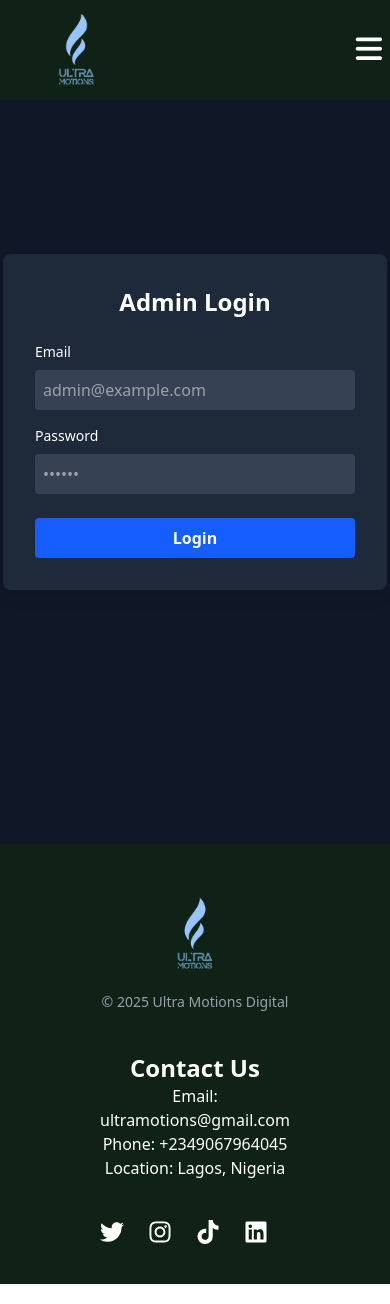
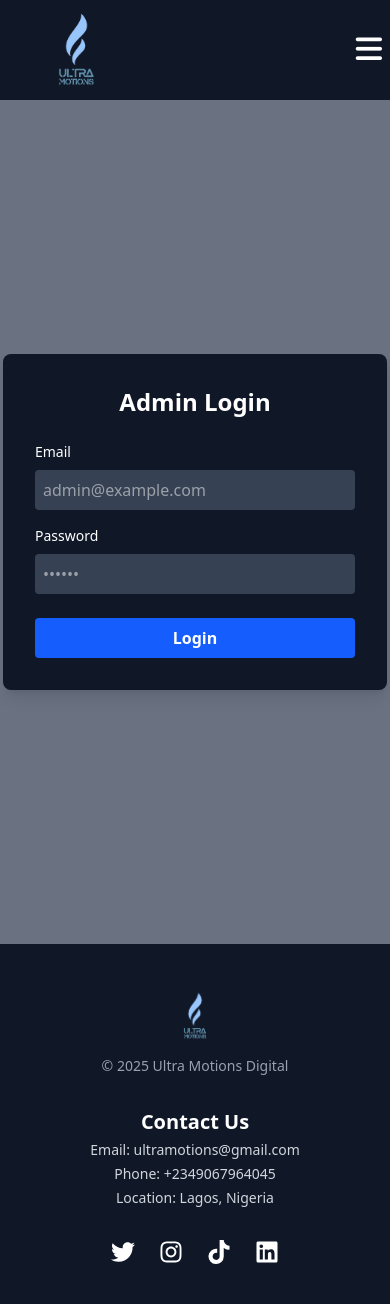
Before and after one commit to Unstoppable22/UltraMotionsDigitals, a React (Vite) app in the folder FrontEnd/: page /admin/login in a window 390 px wide. Built offline with nearby package versions, Linux system fonts and the light colour scheme.

Commit message:
updating

```diff
--- a/FrontEnd/src/App.jsx
+++ b/FrontEnd/src/App.jsx
@@ -5,6 +5,7 @@ import Home from "./pages/Home";
 import Faq from "./components/Faq";
 import AboutUs from "./pages/AboutUs";
 import CategorySectionGroup from "./components/CategorySectionGroup";
+import Testimonials from "./components/Testimonials";
 import LaunchSection from "./components/LaunchSection";
 import Dashboard from "./components/Dashboard";
 import AdminLogin from "./pages/AdminLogin";
@@ -17,6 +18,7 @@ export default function App() {
     <Router>
       <Navbar />
       <Routes>
+        <Route path="/Testimonials" element={<Testimonials />} />
         <Route path="/" element={<Home />} />
         <Route path="/faq" element={<Faq />} />
         <Route path="/about" element={<AboutUs />} />
--- a/FrontEnd/src/components/CategorySection.jsx
+++ b/FrontEnd/src/components/CategorySection.jsx
@@ -2,7 +2,7 @@ import React from "react";
 
 function ServiceCard({ service, onChoose }) {
   return (
-    <div className="border rounded-lg overflow-hidden shadow-sm flex flex-col">
+    <div className="border rounded-lg overflow-hidden shadow-sm flex flex-col ">
       <img
         src={service.image}
         alt={service.title}
@@ -15,7 +15,7 @@ function ServiceCard({ service, onChoose }) {
           From <span className="line-through text-gray-400">{service.originalPrice}</span> {service.price}
         </p>
         <button
-          className="mt-auto border border-[#102116] rounded px-4 py-2 text-center hover:bg-[#102116] hover:text-white transition"
+          className="mt-auto border border-[#102116] rounded px-4 py-2 text-center hover:bg-gray-900 hover:text-white transition"
           onClick={() => onChoose(service)}
         >
           Choose Options
--- a/FrontEnd/src/components/CategorySectionGroup.jsx
+++ b/FrontEnd/src/components/CategorySectionGroup.jsx
@@ -31,8 +31,8 @@ export default function CategorySectionGroup() {
   }, [searchTerm]);
 
   return (
-    <div className="px-6 py-10 max-w-7xl mx-auto">
-      <h1 className="text-3xl font-semibold mb-6">Explore Ad Spaces</h1>
+    <div className="px-6 py-10 max-w-7xl mx-auto bg-[#e5f4fb]">
+      <h1 className="text-3xl font-semibold mb-6 ">Explore Ad Spaces</h1>
 
       {/* Search Input */}
       <input
@@ -40,7 +40,7 @@ export default function CategorySectionGroup() {
         value={searchTerm}
         onChange={e => setSearchTerm(e.target.value)}
         placeholder="Search by location or title"
-        className="w-full border border-gray-300 px-4 py-3 rounded-lg mb-10 shadow-sm"
+        className="w-full border border-gray-900 px-4 py-3 rounded-lg mb-10 shadow-sm"
         autoComplete="off"
         aria-label="Search locations or titles"
       />
--- a/FrontEnd/src/components/Faq.jsx
+++ b/FrontEnd/src/components/Faq.jsx
@@ -90,11 +90,11 @@ export default function Faq() {
         </div>
       </div>
     </div>
-    <div className=" bg-[#102116] backdrop-blur-xl py-10 flex justify-center px-10 ">
-      <div className="text-center p-10 lg:py-10 lg:px-30 bg-[#4d605c] text-white rounded-lg ">
+    <div className=" bg-gray-500 backdrop-blur-xl py-10 flex justify-center px-10 ">
+      <div className="text-center p-10 lg:py-10 lg:px-30 bg-[#e5f4fb] text-black rounded-lg ">
         <h1 className="text-[30px] lg:text-[35px] font-mono">Boost Your Brand Today</h1>
         <h2 className="text-[20px]">Unlock new levels of digital success with our cutting-edge marketing strategies and innovative advertising solutions tailored for your business needs in Lagos.</h2>
-       <button onClick={handleNavigation} className='hover:bg-black/25 backdrop-blur-sm text-white text-xl drop-shadow-lg border border-white px-8 py-3 rounded-md mt-8 inline-block'>
+       <button onClick={handleNavigation} className='hover:bg-black/25 backdrop-blur-sm text-black text-xl drop-shadow-lg border border-black px-8 py-3 rounded-md mt-8 inline-block'>
   Get Started
 </button>
       </div>
--- a/FrontEnd/src/components/Footer.jsx
+++ b/FrontEnd/src/components/Footer.jsx
@@ -3,25 +3,25 @@ import { FaTwitter, FaInstagram, FaTiktok, FaLinkedin } from 'react-icons/fa';
 
 export default function Footer() {
   return (
-    <footer className="bg-[#102116] text-white py-10 px-25 items-center flex lg:px-6">
-      <div className="max-w-7xl mx-auto items-center flex-row lg:flex justify-between gap-10 space-y-10 ">
+    <footer className="bg-gray-900 text-white py-10 px-6">
+      <div className="max-w-7xl mx-auto w-full flex flex-col md:flex-row items-center md:items-center justify-between gap-8">
 
         {/* Logo & Branding */}
-        <div className="text-center md:text-left">
-          <img src="/images/logo.png" alt="logo footer" className="h-25 mx-auto md:mx-0" />
+        <div className="flex-shrink-0 text-center md:text-left">
+          <img src="/images/logo.png" alt="logo footer" className="h-16 mx-auto md:mx-0" />
           <p className="mt-2 text-sm text-gray-400">© {new Date().getFullYear()} Ultra Motions Digital</p>
         </div>
 
         {/* Contact Info */}
-        <div className="text-center md:text-left flex flex-col md:flex-col">
-          <h2 className="text-2xl lg:text-3xl font-semibold">Contact Us</h2>
-          <p >Email: ultramotions@gmail.com</p>
-          <p>Phone: +2349067964045</p>
-          <p>Location: Lagos, Nigeria</p>
+        <div className="text-center md:text-left flex flex-col space-y-1">
+          <h2 className="text-xl md:text-2xl font-semibold">Contact Us</h2>
+          <p className="text-sm text-gray-300">Email: ultramotions@gmail.com</p>
+          <p className="text-sm text-gray-300">Phone: +2349067964045</p>
+          <p className="text-sm text-gray-300">Location: Lagos, Nigeria</p>
         </div>
 
         {/* Social Media Icons */}
-        <div className="lg:flex gap-6  text-2xl text-center md:text-left flex flex-row">
+        <div className="flex items-center gap-6 text-2xl">
           <a href="https://twitter.com" target="_blank" rel="noopener noreferrer" className="hover:text-blue-400">
             <FaTwitter />
           </a>
--- a/FrontEnd/src/components/Header.jsx
+++ b/FrontEnd/src/components/Header.jsx
@@ -19,7 +19,7 @@ export default function Header() {
           Expand your Audience, Elevate your Brand
         </h1>
         <h2 className="text-white text-2xl max-w-3xl mx-auto">
-          Amplify your brand's presence with innovative digital strategies from ULTRA MOTIONS DIGITALS, the leading marketing agency in Lagos.
+          Amplify your brand's presence with innovative digital strategies from ULTRA MOTIONS DIGITALS, the leading marketing agency in Nigeria.
         </h2>
         <button
           onClick={handleNavigation}
--- a/FrontEnd/src/components/LaunchSection.jsx
+++ b/FrontEnd/src/components/LaunchSection.jsx
@@ -96,7 +96,7 @@ export default function LaunchSection({ onClose, selectedLocation }) {
 
   const modalContent = (
     <div className="fixed inset-0 bg-black/60 backdrop-blur-sm flex items-center justify-center z-[9999] px-4">
-      <div className="max-w-xl w-full bg-white p-6 rounded-xl shadow-2xl relative overflow-y-auto max-h-[90vh] animate-fade-in">
+      <div className="max-w-xl w-full bg-[#e5f4fb] p-6 rounded-xl shadow-2xl relative overflow-y-auto max-h-[90vh] animate-fade-in">
         {/* Close Button */}
         <button
           onClick={onClose}
@@ -181,7 +181,7 @@ export default function LaunchSection({ onClose, selectedLocation }) {
           <button
             type="submit"
             disabled={loading}
-            className="w-full bg-[#102116] text-white py-2 rounded font-bold hover:bg-[#101110] transition duration-200"
+            className="w-full bg-gray-900 text-white py-2 rounded font-bold hover:bg-[#101110] transition duration-200"
           >
             {loading ? "Submitting..." : "BOOK NOW"}
           </button>
--- a/FrontEnd/src/components/Navbar.jsx
+++ b/FrontEnd/src/components/Navbar.jsx
@@ -5,7 +5,7 @@ export default function Navbar() {
   const [isMenuOpen, setIsMenuOpen] = useState(false);
 
   return (
-    <nav className="fixed top-0 left-0 w-full z-50 items-center justify-between flex  bg-[#102116]  lg:px-4">
+    <nav className=" top-0 left-0 w-full z-50 items-center justify-between flex  bg-gray-900  lg:px-4">
       <img src="/images/logo.png" alt="Logo" className="h-[100px]" />
 
       {/* Desktop Menu */}
@@ -35,7 +35,7 @@ export default function Navbar() {
 
       {/* Mobile Fullscreen Menu */}
       {isMenuOpen && (
-        <ul className="fixed inset-0 bg-[#102116] bg-opacity-95 flex flex-col items-center justify-center gap-8 text-white text-2xl z-50">
+        <ul className="fixed inset-0  bg-black/25 backdrop-blur-sm flex flex-col items-center justify-center gap-8 text-white text-2xl z-50">
           <li><Link to="/admin/login" onClick={() => setIsMenuOpen(false)}>Admin</Link></li>
           <li><Link to="/" onClick={() => setIsMenuOpen(false)}>Home</Link></li>
           <li><Link to="/category" onClick={() => setIsMenuOpen(false)}>Service</Link></li>
--- a/FrontEnd/src/components/TestimonialCard.jsx
+++ b/FrontEnd/src/components/TestimonialCard.jsx
@@ -4,7 +4,7 @@ export default function TestimonialCard({ image, comment, name }) {
   return (
     <div>
       <div className="flex flex-col gap-5 rounded-xl bg-[#e5f4fb] bg-gray-200 justify-items-center items-center w-85 w-full h-[450px] px-10 py-10">
-        <img src={image} alt="" className="rounded-full w-15 h-15 " />
+        <img src={image} alt="" className="rounded-full w-15 h-15 mb-5" />
         <p className="text-[15px] text-center  lg:py-5">{comment}</p>
         <h2>{name}</h2>
       </div>
--- a/FrontEnd/src/pages/AboutUs.jsx
+++ b/FrontEnd/src/pages/AboutUs.jsx
@@ -2,7 +2,7 @@ import React from "react";
 
 export default function AboutUs() {
   return (
-    <div className="max-w-4xl mx-auto px-6 py-16">
+    <div className="max-w-4xl mx-auto px-6 py-16 bg-blue-100">
       <marquee behavior="scroll" direction="left" scrollamount="5" className="mb-10">
         <img src="/images/img.jpg" alt="Ad 1" className="inline-block h-32 mx-4 rounded" />
         <img src="/images\socia m.jpg" alt="Ad 2" className="inline-block h-32 mx-4 rounded" />
@@ -21,11 +21,11 @@ export default function AboutUs() {
       </p>
 
       <p className="text-lg leading-relaxed text-gray-700 mb-6">
-        From bustling city billboards and vibrant LED displays to eye-catching wall drapes and BRT bus branding, our extensive network covers every corner of the nation. No matter your size or industry, we tailor each campaign to deliver maximum visibility and engagement  helping you reach the right audience at the right time.
+        From bustling city billboards and vibrant LED displays to eye catching wall drapes and BRT bus branding, our extensive network covers every corner of the nation. No matter your size or industry, we tailor each campaign to deliver maximum visibility and engagement  helping you reach the right audience at the right time.
       </p>
 
       <p className="text-lg leading-relaxed text-gray-700 mb-6">
-        What sets us apart is our commitment to seamless service and partnership. From the moment you reach out, our dedicated team works closely with you to craft a smooth, hassle-free experience guiding you through every step from initial consultation to campaign launch and beyond.
+        What sets us apart is our commitment to seamless service and partnership. From the moment you reach out, our dedicated team works closely with you to craft a smooth, hassle free experience guiding you through every step from initial consultation to campaign launch and beyond.
       </p>
 
       <p className="text-lg leading-relaxed text-gray-700">
--- a/FrontEnd/src/pages/AdminLogin.jsx
+++ b/FrontEnd/src/pages/AdminLogin.jsx
@@ -29,10 +29,10 @@ export default function AdminLogin() {
   };
 
   return (
-    <div className="flex justify-center items-center min-h-screen bg-gray-900">
+    <div className="flex justify-center items-center min-h-screen bg-gray-500">
       <form
         onSubmit={handleLogin}
-        className="bg-gray-800 p-8 rounded-lg shadow-lg w-96 text-white"
+        className="bg-gray-900 p-8 rounded-lg shadow-lg w-96 text-white"
       >
         <h2 className="text-2xl font-bold mb-6 text-center">Admin Login</h2>
 
```
Also changed, not shown: FrontEnd/src/components/Dashboard.jsx (+25 -16 lines).
